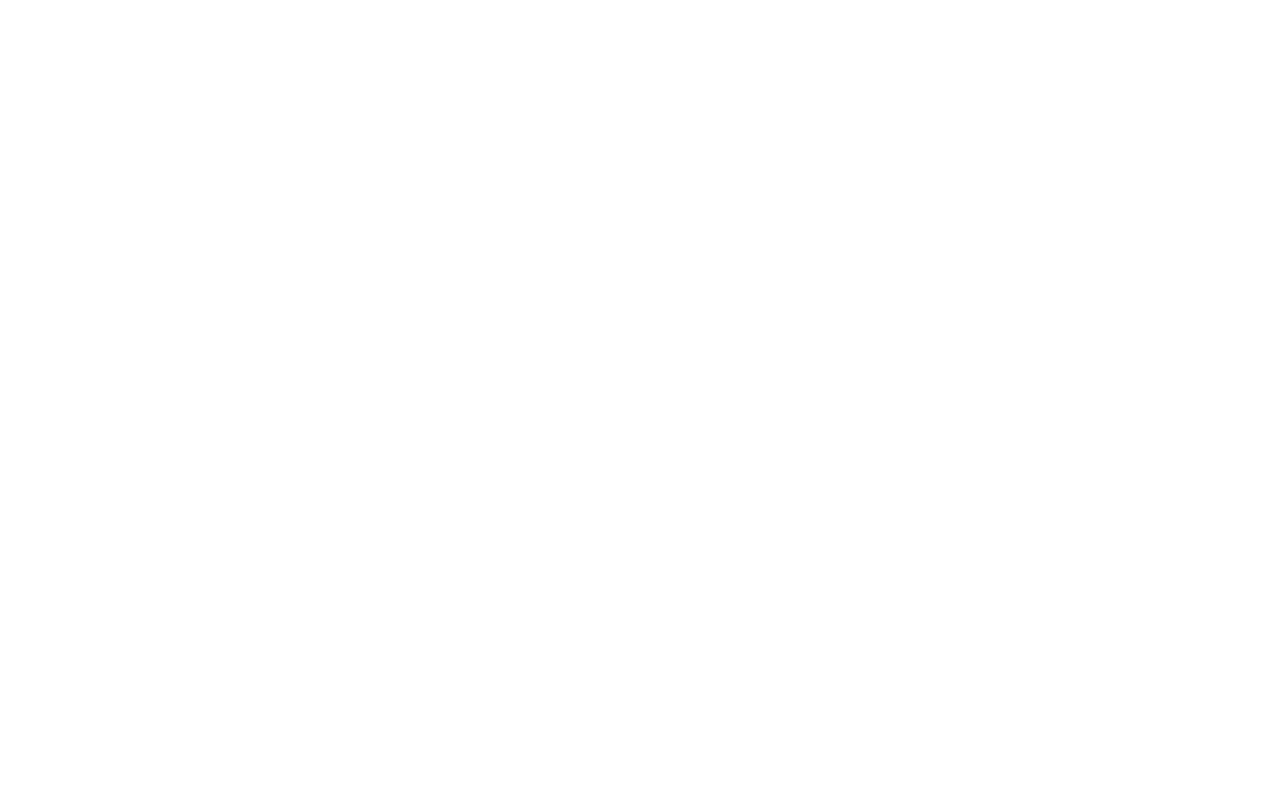
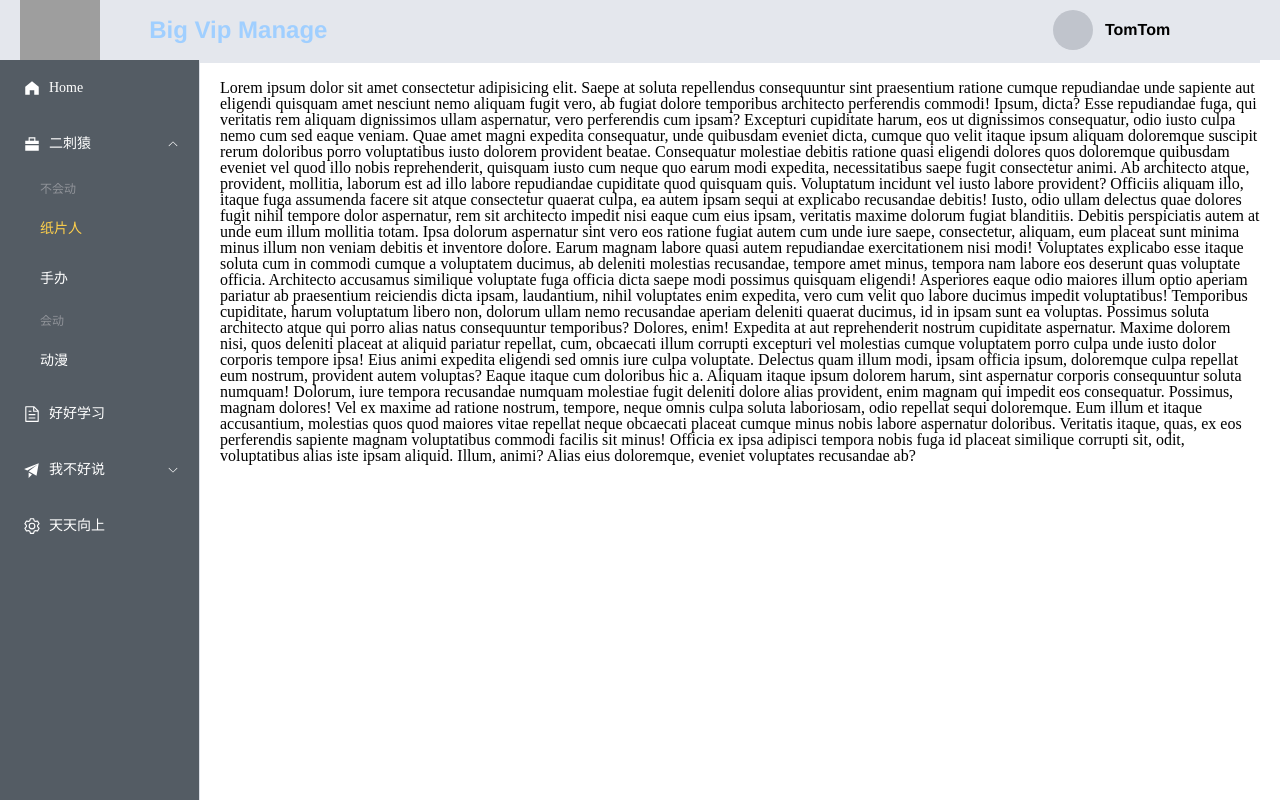
Before and after one commit to bigfacecat-qaq/first-vue, a Vue app: page /home/papertiger in a window 1280 px wide. Before the commit this address had no page. Built offline with nearby package versions, Linux system fonts and the light colour scheme; grey boxes are pictures that could not be loaded.

Commit message:
vuerouter鉴权和菜单栏的路由导航

```diff
--- /dev/null
+++ b/src/components/AuthPage.vue
@@ -0,0 +1,38 @@
+<template>
+  <el-row :gutter="10">
+    <el-col :span="24">
+      <el-card shadow="hover">
+        <template #header>
+          <div class="card-header">
+            <span>Currency Exchange</span>
+            <div>5454</div>
+          </div>
+        </template>
+        <div>
+            <span>1$=554</span>
+            <span>1$</span>
+        </div>
+      </el-card>
+    </el-col>
+  </el-row>
+  <el-row style="margin-top:10px">
+    <el-col><div class="text">这是需要用户名为admin的用户才能进入的 </div></el-col>
+  </el-row>
+</template>
+
+<script>
+export default {};
+</script>
+
+<style scoped>
+.card-header {
+  display: flex;
+  justify-content: space-between;
+  align-items: center;
+}
+.text{
+    font-size: 1.5em;
+    text-align: center;
+
+}
+</style>
--- a/src/components/HomeSider.vue
+++ b/src/components/HomeSider.vue
@@ -3,13 +3,14 @@
     active-text-color="#ffd04b"
     class="home-sider"
     background-color="#545c64"
-    default-active="1"
+    :default-active="this.$route.path"
     text-color="#fff"
     @open="handleOpen"
     @close="handleClose"
-    :default-openeds="['4']"
+    :default-openeds="['/nosay']"
+    router
   >
-    <el-menu-item index="1">
+    <el-menu-item index="/home" :route="{path:'/home'}">
       <el-icon><HomeFilled /></el-icon>
       <span>Home</span>
     </el-menu-item>
@@ -19,25 +20,25 @@
         <span>二刺猿</span>
       </template>
       <el-menu-item-group title="不会动">
-        <el-menu-item index="2-1">纸片人</el-menu-item>
-        <el-menu-item index="2-2">手办</el-menu-item>
+        <el-menu-item index="/home/papertiger" :route="{path:'/home/papertiger'}">纸片人</el-menu-item>
+        <el-menu-item index="/home/model" :route="{path:'/home/model'}">手办</el-menu-item>
       </el-menu-item-group>
       <el-menu-item-group title="会动">
-        <el-menu-item index="2-3">动漫</el-menu-item>
+        <el-menu-item index="/home/commic" :route="{path:'/home/commic'}">动漫</el-menu-item>
       </el-menu-item-group>
     </el-sub-menu>
-    <el-menu-item index="3">
+    <el-menu-item index="/home/study" :route="{path:'/home/study'}">
       <el-icon><document /></el-icon>
       <span>好好学习</span>
     </el-menu-item>
-    <el-sub-menu index="4">
+    <el-sub-menu index="4" :route="{path:'/nosay'}">
       <template #title>
         <el-icon><Promotion /></el-icon>
         <span>我不好说</span>
       </template>
-      <el-menu-item index="4-1">权限测试</el-menu-item>
+      <el-menu-item index="/home/auth" :route="{path:'/home/auth'}">权限测试</el-menu-item>
     </el-sub-menu>
-    <el-menu-item index="5">
+    <el-menu-item index="/home/up" :route="{path:'/home/up'}">
       <el-icon><setting /></el-icon>
       <span>天天向上</span>
     </el-menu-item>
@@ -48,13 +49,6 @@
 export default {
   name: "HomeSider",
   setup() {
-    const handleOpen = (key, keyPath) => {
-      console.log(key, keyPath);
-    };
-    const handleClose = (key, keyPath) => {
-      console.log(key, keyPath);
-    };
-    return { handleOpen, handleClose };
   },
 };
 </script>
--- a/src/components/MainPrivacy.vue
+++ b/src/components/NoPermission.vue
@@ -6,7 +6,7 @@
   </el-row>
   <el-row justify="center">
     <el-col :span="12">
-      <div class="detail">不可以看哦！！</div>
+      <div class="detail">不可以看哦！！只有以admin为用户名登录进来才可以看</div>
     </el-col>
   </el-row>
   <el-row justify="center">
@@ -49,7 +49,7 @@ export default {
 }
 .detail {
   height: 5rem;
-  font-size: 2rem;
+  font-size: 1.5em;
   text-align: center;
 }
 .btn {
--- a/src/components/PersonHome.vue
+++ b/src/components/PersonHome.vue
@@ -134,6 +134,16 @@
       </el-card>
     </el-col>
   </el-row>
+  <el-row style="margin-top: 10px">
+    <el-col
+      ><div>
+        Lorem ipsum dolor sit amet, consectetur adipisicing elit. Obcaecati quia
+        architecto repellendus inventore non, quibusdam reiciendis assumenda
+        laborum impedit sunt, odio reprehenderit similique numquam consequatur
+        laboriosam enim aliquam eos nemo.
+      </div></el-col
+    >
+  </el-row>
 </template>
 
 <script>
--- /dev/null
+++ b/src/components/TempCommic.vue
@@ -0,0 +1,15 @@
+<template>
+  <div>
+      动漫
+  </div>
+</template>
+
+<script>
+export default {
+
+}
+</script>
+
+<style>
+
+</style>
--- /dev/null
+++ b/src/components/TempModel.vue
@@ -0,0 +1,12 @@
+<template>
+  <div>
+    model
+  </div>
+</template>
+
+<script>
+export default {};
+</script>
+
+<style>
+</style>
--- /dev/null
+++ b/src/components/TempPage.vue
@@ -0,0 +1,62 @@
+<template>
+  <div>
+    Lorem ipsum dolor sit amet consectetur adipisicing elit. Saepe at soluta
+    repellendus consequuntur sint praesentium ratione cumque repudiandae unde
+    sapiente aut eligendi quisquam amet nesciunt nemo aliquam fugit vero, ab
+    fugiat dolore temporibus architecto perferendis commodi! Ipsum, dicta? Esse
+    repudiandae fuga, qui veritatis rem aliquam dignissimos ullam aspernatur,
+    vero perferendis cum ipsam? Excepturi cupiditate harum, eos ut dignissimos
+    consequatur, odio iusto culpa nemo cum sed eaque veniam. Quae amet magni
+    expedita consequatur, unde quibusdam eveniet dicta, cumque quo velit itaque
+    ipsum aliquam doloremque suscipit rerum doloribus porro voluptatibus iusto
+    dolorem provident beatae. Consequatur molestiae debitis ratione quasi
+    eligendi dolores quos doloremque quibusdam eveniet vel quod illo nobis
+    reprehenderit, quisquam iusto cum neque quo earum modi expedita,
+    necessitatibus saepe fugit consectetur animi. Ab architecto atque,
+    provident, mollitia, laborum est ad illo labore repudiandae cupiditate quod
+    quisquam quis. Voluptatum incidunt vel iusto labore provident? Officiis
+    aliquam illo, itaque fuga assumenda facere sit atque consectetur quaerat
+    culpa, ea autem ipsam sequi at explicabo recusandae debitis! Iusto, odio
+    ullam delectus quae dolores fugit nihil tempore dolor aspernatur, rem sit
+    architecto impedit nisi eaque cum eius ipsam, veritatis maxime dolorum
+    fugiat blanditiis. Debitis perspiciatis autem at unde eum illum mollitia
+    totam. Ipsa dolorum aspernatur sint vero eos ratione fugiat autem cum unde
+    iure saepe, consectetur, aliquam, eum placeat sunt minima minus illum non
+    veniam debitis et inventore dolore. Earum magnam labore quasi autem
+    repudiandae exercitationem nisi modi! Voluptates explicabo esse itaque
+    soluta cum in commodi cumque a voluptatem ducimus, ab deleniti molestias
+    recusandae, tempore amet minus, tempora nam labore eos deserunt quas
+    voluptate officia. Architecto accusamus similique voluptate fuga officia
+    dicta saepe modi possimus quisquam eligendi! Asperiores eaque odio maiores
+    illum optio aperiam pariatur ab praesentium reiciendis dicta ipsam,
+    laudantium, nihil voluptates enim expedita, vero cum velit quo labore
+    ducimus impedit voluptatibus! Temporibus cupiditate, harum voluptatum libero
+    non, dolorum ullam nemo recusandae aperiam deleniti quaerat ducimus, id in
+    ipsam sunt ea voluptas. Possimus soluta architecto atque qui porro alias
+    natus consequuntur temporibus? Dolores, enim! Expedita at aut reprehenderit
+    nostrum cupiditate aspernatur. Maxime dolorem nisi, quos deleniti placeat at
+    aliquid pariatur repellat, cum, obcaecati illum corrupti excepturi vel
+    molestias cumque voluptatem porro culpa unde iusto dolor corporis tempore
+    ipsa! Eius animi expedita eligendi sed omnis iure culpa voluptate. Delectus
+    quam illum modi, ipsam officia ipsum, doloremque culpa repellat eum nostrum,
+    provident autem voluptas? Eaque itaque cum doloribus hic a. Aliquam itaque
+    ipsum dolorem harum, sint aspernatur corporis consequuntur soluta numquam!
+    Dolorum, iure tempora recusandae numquam molestiae fugit deleniti dolore
+    alias provident, enim magnam qui impedit eos consequatur. Possimus, magnam
+    dolores! Vel ex maxime ad ratione nostrum, tempore, neque omnis culpa soluta
+    laboriosam, odio repellat sequi doloremque. Eum illum et itaque accusantium,
+    molestias quos quod maiores vitae repellat neque obcaecati placeat cumque
+    minus nobis labore aspernatur doloribus. Veritatis itaque, quas, ex eos
+    perferendis sapiente magnam voluptatibus commodi facilis sit minus! Officia
+    ex ipsa adipisci tempora nobis fuga id placeat similique corrupti sit, odit,
+    voluptatibus alias iste ipsam aliquid. Illum, animi? Alias eius doloremque,
+    eveniet voluptates recusandae ab?
+  </div>
+</template>
+
+<script>
+export default {};
+</script>
+
+<style>
+</style>
--- /dev/null
+++ b/src/components/TempStudy.vue
@@ -0,0 +1,12 @@
+<template>
+  <div>
+ study
+  </div>
+</template>
+
+<script>
+export default {};
+</script>
+
+<style>
+</style>
--- /dev/null
+++ b/src/components/TempUp.vue
@@ -0,0 +1,12 @@
+<template>
+  <div>
+    up
+  </div>
+</template>
+
+<script>
+export default {};
+</script>
+
+<style>
+</style>
--- a/src/router/index.js
+++ b/src/router/index.js
@@ -18,11 +18,58 @@ const routes = [{
     // this generates a separate chunk (about.[hash].js) for this route
     // which is lazy-loaded when the route is visited.
     component: () =>
-            import ('../views/HomeView'),
+        import('../views/HomeView'),
     children: [{
         path: '',
         component: () =>
-                import ('../components/PersonHome.vue'),
+            import('../components/PersonHome.vue'),
+    }, {
+        path: "auth",
+        name: "auth",
+        meta: { title: "权限测试", auth: true },
+        beforeEnter: (to, from, next) => {
+            if (localStorage.getItem("user") == "admin") {
+                next()
+            } else { next("/home/404") }
+        },
+        component: () =>
+            import("../components/AuthPage.vue")
+    }, {
+        path: "404",
+        name: "404",
+        meta: { title: "404" },
+        component: () =>
+            import("../components/NoPermission.vue")
+    }, {
+        path: "papertiger",
+        name: "papertiger",
+        meta: { title: "papertiger" },
+        component: () =>
+            import("../components/TempPage.vue")
+    }, {
+        path: "model",
+        name: "model",
+        meta: { title: "model" },
+        component: () =>
+            import("../components/TempModel.vue")
+    }, {
+        path: "commic",
+        name: "commic",
+        meta: { title: "commic" },
+        component: () =>
+            import("../components/TempCommic.vue")
+    }, {
+        path: "study",
+        name: "study",
+        meta: { title: "study" },
+        component: () =>
+            import("../components/TempStudy.vue")
+    }, {
+        path: "up",
+        name: "up",
+        meta: { title: "up" },
+        component: () =>
+            import("../components/TempUp.vue")
     }]
 }
 ]
@@ -32,10 +79,6 @@ const router = createRouter({
     routes
 })
 
-router.beforeEach((to, from, next) => {
-    // console.log(to, from, next)
-    next()
-})
 router.afterEach((to) => {
     document.title = to.meta.title
 })
--- a/src/views/LoginView.vue
+++ b/src/views/LoginView.vue
@@ -52,6 +52,7 @@ export default {
     });
     const router = useRouter();
     const onSubmit = () => {
+      window.localStorage.setItem("user",formLabelAlign.user)
       router.push({ path: "/home" });
     };
 
```
Lines whose indentation alone changed are shown as unchanged.
